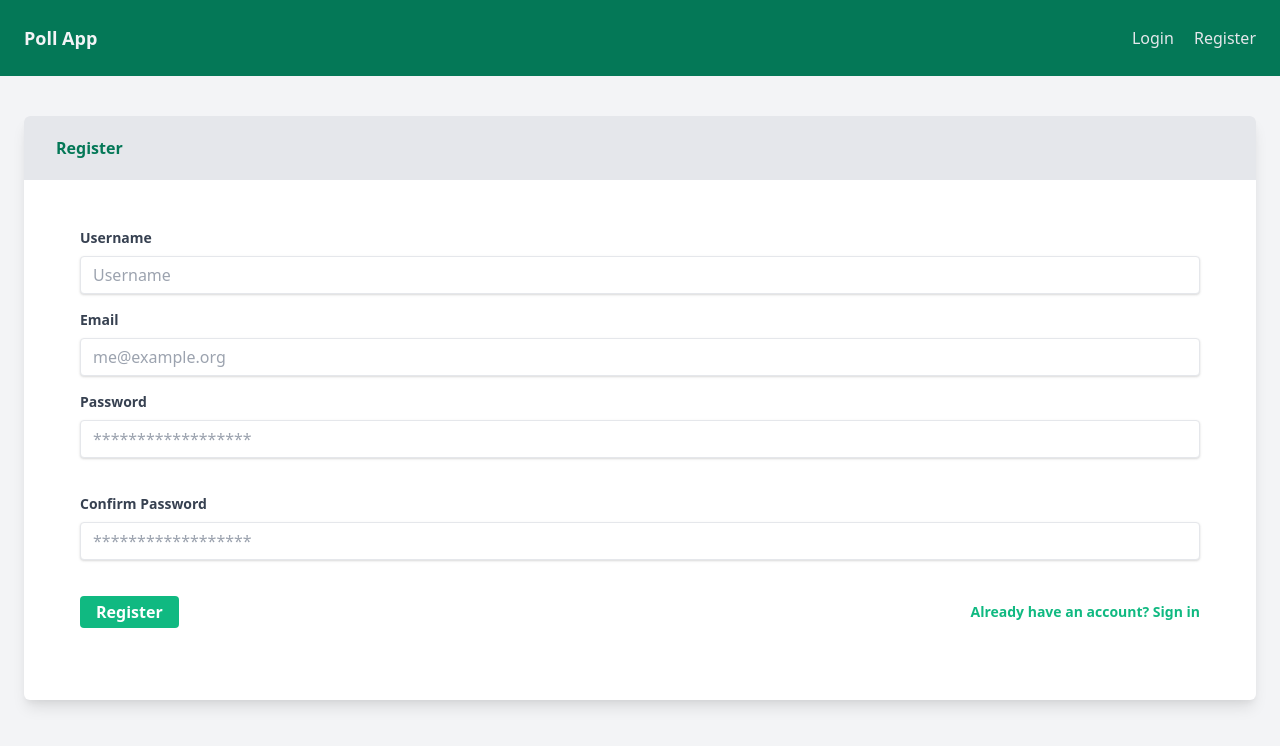
After one commit to MattStrauss/polls, a Django app: page /register/ in a window 1280 px wide. The commit adds this page. Shown: the top 746 px of the page. Run offline with Django 3.2, Linux system fonts and the light colour scheme.

Commit message:
Add Registration and other auth views/logic

```diff
--- a/mysite/urls.py
+++ b/mysite/urls.py
@@ -15,8 +15,11 @@ Including another URLconf
 """
 from django.contrib import admin
 from django.urls import include, path
+from polls import views as v
 
 urlpatterns = [
     path('polls/', include('polls.urls')),
     path('admin/', admin.site.urls),
+    path("register/", v.register, name="register"),
+    path('accounts/', include('django.contrib.auth.urls')),
 ]
--- /dev/null
+++ b/polls/forms.py
@@ -0,0 +1,11 @@
+from django import forms
+from django.contrib.auth.forms import UserCreationForm
+from django.contrib.auth.models import User
+
+
+class RegisterForm(UserCreationForm):
+    email = forms.EmailField()
+
+    class Meta:
+        model = User
+        fields = ["username", "email", "password1", "password2"]
--- a/polls/templates/base.html
+++ b/polls/templates/base.html
@@ -18,8 +18,8 @@
                         </a>
                     </div>
                     <nav class="space-x-4 text-gray-200 text-sm sm:text-base">
-                        <a class="no-underline hover:underline" href="#">Login</a>
-                        <a class="no-underline hover:underline" href="#">Register</a>
+                        <a class="no-underline hover:underline" href="{% url 'login'  %}">Login</a>
+                        <a class="no-underline hover:underline" href="{% url 'register' %}">Register</a>
                     </nav>
                 </div>
             </header>
--- /dev/null
+++ b/polls/templates/registration/register.html
@@ -0,0 +1,69 @@
+{% extends "base.html" %}
+
+{% block title %} Register {% endblock title %}
+
+{% block pagetitle %} Register {% endblock pagetitle %}
+
+{% block content %}
+    <div class="px-8">
+        {% if form.errors %}
+            {% for key, value in form.errors.items %}
+                {% for error in value %}
+                    <p class="text-red-500">{{ key|upper }} - {{ error }}</p>
+                 {% endfor %}
+            {% endfor %}
+        {% endif %}
+
+        {% if next %}
+            {% if user.is_authenticated %}
+                <p>Your account doesn't have access to this page. To proceed,
+            please login with an account that has access.</p>
+            {% else %}
+                <p>Please login to see this page.</p>
+            {% endif %}
+        {% endif %}
+    </div>
+
+     <form method="post" action="{% url 'register' %}" class="bg-white rounded px-8 pt-6 pb-8 mb-4">
+         {% csrf_token %}
+         <div class="mb-4">
+             <label class="block text-gray-700 text-sm font-bold mb-2" for="username">
+                 Username
+             </label>
+             <input name="username" class="shadow appearance-none border rounded w-full py-2 px-3 text-gray-700 leading-tight focus:outline-none focus:shadow-outline" id="username" type="text" placeholder="Username">
+         </div>
+
+         <div class="mb-4">
+             <label class="block text-gray-700 text-sm font-bold mb-2" for="email">
+                 Email
+             </label>
+             <input name="email" class="shadow appearance-none border rounded w-full py-2 px-3 text-gray-700 leading-tight focus:outline-none focus:shadow-outline" id="email" type="email" placeholder="me@example.org">
+         </div>
+
+         <div class="mb-6">
+             <label class="block text-gray-700 text-sm font-bold mb-2" for="password1">
+                 Password
+             </label>
+             <input name="password1" class="shadow appearance-none border rounded w-full py-2 px-3 text-gray-700 mb-3 leading-tight focus:outline-none focus:shadow-outline" id="password1" type="password" placeholder="******************">
+         </div>
+
+          <div class="mb-6">
+             <label class="block text-gray-700 text-sm font-bold mb-2" for="password2">
+                 Confirm Password
+             </label>
+             <input name="password2" class="shadow appearance-none border rounded w-full py-2 px-3 text-gray-700 mb-3 leading-tight focus:outline-none focus:shadow-outline" id="password2" type="password" placeholder="******************">
+         </div>
+
+         <div class="flex items-center justify-between">
+             <button type="submit" class="bg-green-500 hover:bg-green-700 text-white font-bold py-2 px-4 rounded focus:outline-none focus:shadow-outline">
+                 Register
+             </button>
+
+             <a class="inline-block align-baseline font-bold text-sm text-green-500 hover:text-green-800" href="{% url 'login' %}">
+                 Already have an account? Sign in
+             </a>
+         </div>
+         <input type="hidden" name="next" value="{{ next }}">
+     </form>
+
+{% endblock %}
--- a/polls/views.py
+++ b/polls/views.py
@@ -1,8 +1,9 @@
 from django.http import HttpResponseRedirect
-from django.shortcuts import get_object_or_404, render
+from django.shortcuts import get_object_or_404, render, redirect
 from django.urls import reverse
 from django.views import generic
 from django.utils import timezone
+from .forms import RegisterForm
 
 from .models import Choice, Question
 
@@ -22,8 +23,6 @@ class IndexView(generic.ListView):
         return Question.objects.filter(
             pub_date__lte=timezone.now()
         ).annotate(total_votes=Sum('choice__votes')).order_by('total_votes')[:5]
-
-
 
 
 class DetailView(generic.DetailView):
@@ -59,3 +58,18 @@ def vote(request, question_id):
         # with POST data. This prevents data from being posted twice if a
         # user hits the Back button.
         return HttpResponseRedirect(reverse('polls:results', args=(question.id,)))
+
+
+def register(response):
+    if response.method == "POST":
+        form = RegisterForm(response.POST)
+
+        if form.is_valid():
+            form.save()
+
+            return redirect("/polls")
+
+    else:
+        form = RegisterForm()
+
+    return render(response, "registration/register.html", {"form": form})
```
Also changed, not shown: polls/templates/registration/login.html (added, +51 -0 lines), polls/templates/registration/password_change_done.html (added, +11 -0 lines), polls/templates/registration/password_change_form.html (added, +40 -0 lines), db.sqlite3.
